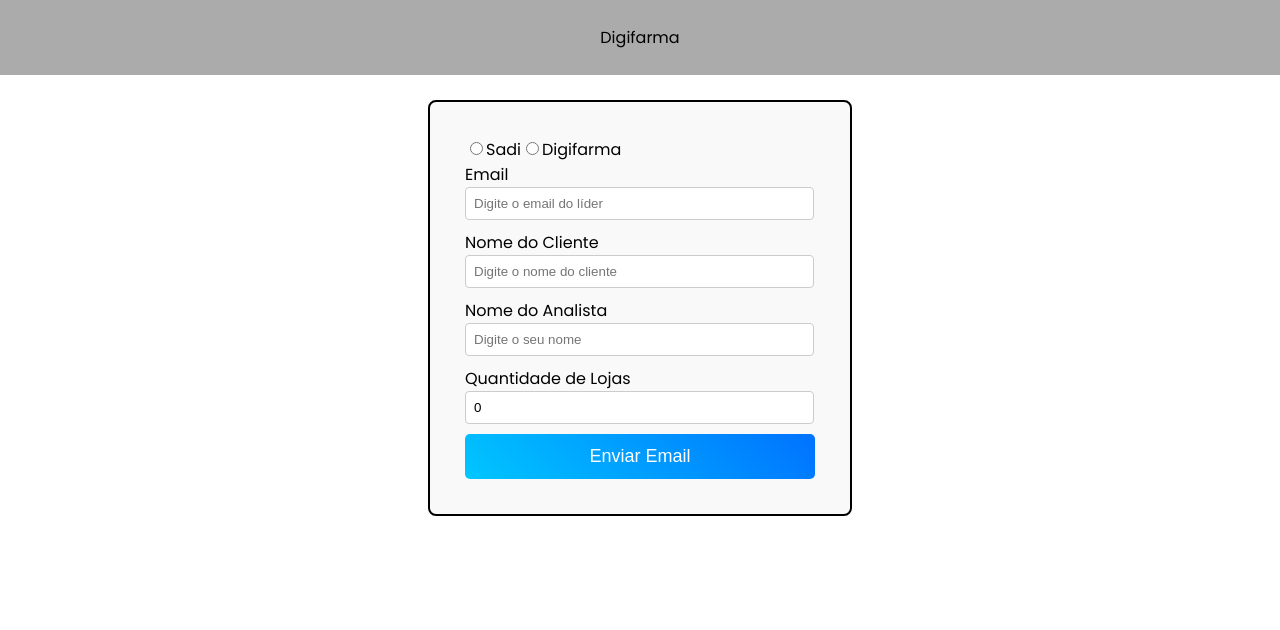
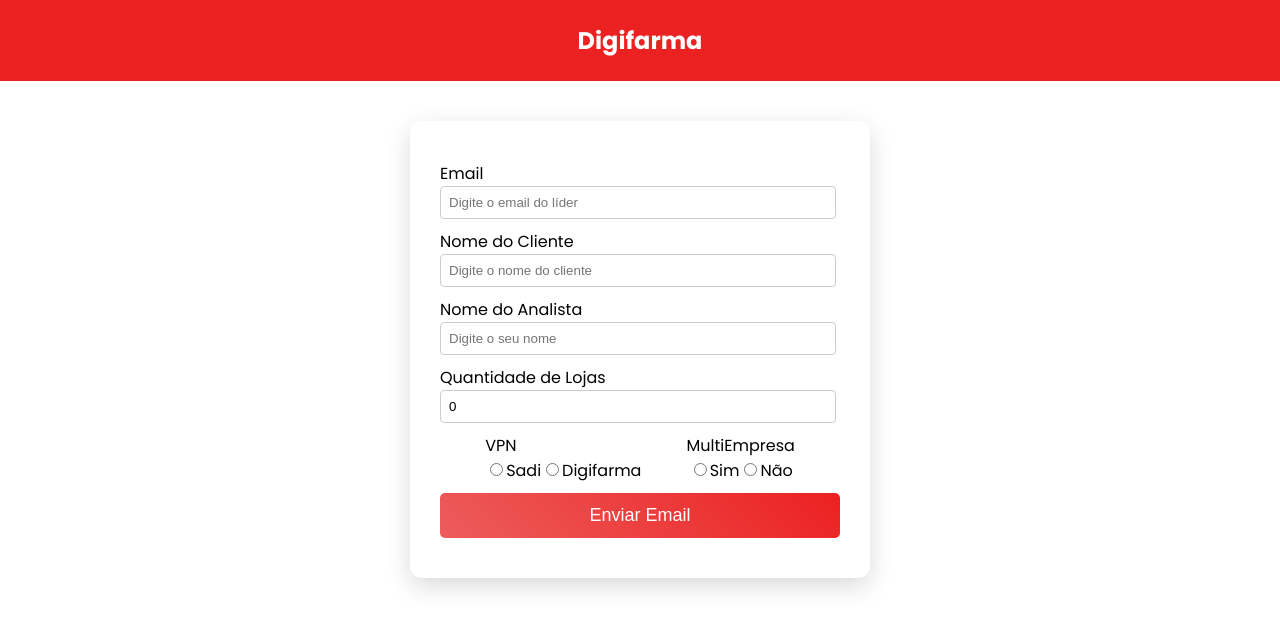
Before and after one commit to ryannV/vpn, a React (Create React App) app: page /Email in a window 1280 px wide. Shown: the top 630 px of the page. Built offline with nearby package versions, Linux system fonts and the light colour scheme.

Commit message:
estilizacao

```diff
--- a/server.js
+++ b/server.js
@@ -73,7 +73,7 @@
 app.use(express.json());
 
 app.post("/send-email", async (req, res) => {
-  const { to, subject, message, nomeCliente, nomeAnalista, cnpj, clientID, tipo, qtdLojas } = req.body;
+  const { to, subject, message, nomeCliente, nomeAnalista, cnpj, clientID, tipo, qtdLojas, multiempresa } = req.body;
 
   try {
     const transporter = nodemailer.createTransport({
@@ -99,6 +99,7 @@
       - Nome: ${nomeCliente}
       - Tipo: VPN ${tipo}
       - Quantidade de Lojas: ${qtdLojas}
+      - Multiempresa: ${multiempresa}
 
       ${message}
 
--- a/src/components/Menu.jsx
+++ b/src/components/Menu.jsx
@@ -3,7 +3,7 @@
 const Menu = () => {
     return (
         <div className={styles.menu}>
-            Digifarma
+           <h2>Digifarma</h2>
         </div>
     )
 }
--- a/src/components/Menu.module.css
+++ b/src/components/Menu.module.css
@@ -1,7 +1,8 @@
 .menu{
-    background-color: rgb(171, 171, 171);
+    background-color: rgb(236, 33, 33);
     width: 100vw;
-    padding: 25px 0px; /* Evitar padding lateral com Width 100vw*/
+    padding: 3px 0px; /* Evitar padding lateral com Width 100vw */
     margin-bottom: 25px;
     text-align: center;
+    color: #fff;
 }
--- a/src/pages/SearchArq.module.css
+++ b/src/pages/SearchArq.module.css
@@ -1,10 +1,21 @@
-.container {
+/* .container {
     border: 2px solid black;
     width: 350px;
     margin: 0 auto;
     padding: 35px;
     background-color: #f9f9f9;
     border-radius: 8px;
+} */
+
+.container {
+    width: 100%;
+    max-width: 400px;
+    margin: 40px auto;
+    padding: 40px 30px;
+    background-color: #ffffff;
+    border-radius: 12px;
+    box-shadow: 0 8px 24px rgba(0, 0, 0, 0.15);
+    transition: all 0.3s ease-in-out;
 }
 
 .centralizar {
@@ -28,7 +39,7 @@
     width: 100%;
     padding: 12px;
     font-size: 18px;
-    background: linear-gradient(45deg, #00c6ff, #0072ff);
+    background: linear-gradient(45deg, #ed5c5c, #ec2121);
     color: white;
     border: none;
     border-radius: 5px;
@@ -37,7 +48,7 @@
 }
 
 .botao:hover {
-    background: linear-gradient(45deg, #0072ff, #00c6ff);
+    background: linear-gradient(45deg, #ec2121, #ed5c5c);
     box-shadow: 0px 0px 10px rgba(255, 255, 255, 0.3);
 }
 
@@ -50,7 +61,7 @@
 
 .error {
     color: red;
-    text-align: center;
+    /* text-align: center; */
     font-weight: bold;
     margin: 10px 0 0 0;
 }
--- a/src/pages/SendEmail.jsx
+++ b/src/pages/SendEmail.jsx
@@ -5,6 +5,7 @@
 
 const SendEmail = () => {
     const [tipo, setTipo] = useState("");
+    const [multiempresa, setMultiEmpresa] = useState("");
     const [email, setEmail] = useState("");
     const [nomeCliente, setNomeCliente] = useState("");
     const [nomeAnalista, setNomeAnalista] = useState("");
@@ -13,6 +14,7 @@
     const [clientID, setClientID] = useState([]);
     const [error, setError] = useState("");
     const [message, setMessage] = useState("");
+    const [loading, setLoading] = useState("");
 
     const handleCnpjChange = (index, value) => {
         setError("");
@@ -30,7 +32,7 @@
         setClientID(newClientIds);
     };
 
-    const handleEmail = (e) =>{
+    const handleEmail = (e) => {
         setError("");
         setMessage("");
         setEmail(e.target.value);
@@ -54,6 +56,12 @@
         setTipo(e.target.value);
     };
 
+    const handleMultiEmpresa = (e) => {
+        setError("");
+        setMessage("");
+        setMultiEmpresa(e.target.value);
+    };
+
     const handleQtdLojas = (e) => {
         setError("");
         setMessage("");
@@ -63,7 +71,7 @@
     const SendEmail = async () => {
         setError("");
         setMessage("");
-        if(
+        if (
             !tipo ||
             !email ||
             !nomeCliente ||
@@ -92,6 +100,7 @@
                 tipo: tipo,
                 clientID: clientID,
                 qtdLojas: qtdLojas,
+                multiempresa: multiempresa,
                 subject: "Geração de arquivo VPN",
                 message: `Aguardamos o prosseguimento desta solicitação ao setor responsável`
             })
@@ -109,6 +118,14 @@
         <div>
             <Menu />
             <section className={styles.container}>
+                <Input type="email" name="email" id="email" value={email} onChange={handleEmail} placeholder="Digite o email do líder" label="Email" />
+                <Input type="text" name="nomeCliente" id="nomeCliente" value={nomeCliente} onChange={handleNomeCliente} placeholder="Digite o nome do cliente" label="Nome do Cliente" />
+                <Input type="text" name="nomeAnalista" id="nomeAnalista" value={nomeAnalista} onChange={handleNomeAnalista} placeholder="Digite o seu nome" label="Nome do Analista" />
+                <Input type="number" name="qtdLojas" id="qtdLojas" value={qtdLojas} onChange={handleQtdLojas} placeholder="Digite a Quantidade de Lojas" label="Quantidade de Lojas" />
+
+                <div className={styles.flex}>
+                    <div>
+                        <label htmlFor="multiempresa">VPN</label>
                         <div className={styles.label}>
                             <label>
                                 <input className={styles.margin_radio}
@@ -131,11 +148,34 @@
                                 Digifarma
                             </label>
                         </div>
+                    </div>
 
-                <Input type="email" name="email" id="email" value={email} onChange={handleEmail} placeholder="Digite o email do líder" label="Email"/>
-                <Input type="text" name="nomeCliente" id="nomeCliente" value={nomeCliente} onChange={handleNomeCliente} placeholder="Digite o nome do cliente" label="Nome do Cliente"/>
-                <Input type="text" name="nomeAnalista" id="nomeAnalista" value={nomeAnalista} onChange={handleNomeAnalista} placeholder="Digite o seu nome" label="Nome do Analista"/>
-                <Input type="number" name="qtdLojas" id="qtdLojas" value={qtdLojas} onChange={handleQtdLojas} placeholder="Digite a Quantidade de Lojas" label="Quantidade de Lojas"/>
+                    <div>
+                        <label htmlFor="multiempresa">MultiEmpresa</label>
+                        <div className={styles.label}>
+                            <label>
+                                <input className={styles.margin_radio}
+                                    type="radio"
+                                    name="multiempresa"
+                                    value="Sim"
+                                    checked={multiempresa === "Sim"}
+                                    onChange={handleMultiEmpresa}
+                                />
+                                Sim
+                            </label>
+                            <label>
+                                <input className={styles.margin_radio}
+                                    type="radio"
+                                    name="multiempresa"
+                                    value="Não"
+                                    checked={multiempresa === "Não"}
+                                    onChange={handleMultiEmpresa}
+                                />
+                                Não
+                            </label>
+                        </div>
+                    </div>
+                </div>
 
                 {Array.from({ length: qtdLojas }).map((_, index) => (
                     <>
--- a/src/pages/SendEmail.module.css
+++ b/src/pages/SendEmail.module.css
@@ -1,4 +1,4 @@
-.container {
+/* .container {
     border: 2px solid black;
     width: 350px;
     margin: 0 auto;
@@ -6,13 +6,34 @@
     background-color: #f9f9f9;
     border-radius: 8px;
     margin-bottom: 25px;
+} */
+
+.container {
+    width: 100%;
+    max-width: 400px;
+    margin: 40px auto;
+    padding: 40px 30px;
+    background-color: #ffffff;
+    border-radius: 12px;
+    box-shadow: 0 8px 24px rgba(0, 0, 0, 0.15);
+    transition: all 0.3s ease-in-out;
+}
+
+.label{
+    margin-bottom: 10px;
+    text-align: center;
+}
+
+.flex{
+    display: flex;
+    justify-content: space-evenly;
 }
 
 .botao {
     width: 100%;
     padding: 12px;
     font-size: 18px;
-    background: linear-gradient(45deg, #00c6ff, #0072ff);
+    background: linear-gradient(45deg, #ed5c5c, #ec2121);
     color: white;
     border: none;
     border-radius: 5px;
@@ -21,7 +42,7 @@
 }
 
 .botao:hover {
-    background: linear-gradient(45deg, #0072ff, #00c6ff);
+    background: linear-gradient(45deg, #ec2121, #ed5c5c);
     box-shadow: 0px 0px 10px rgba(255, 255, 255, 0.3);
 }
 
```
Lines whose indentation alone changed are shown as unchanged.
